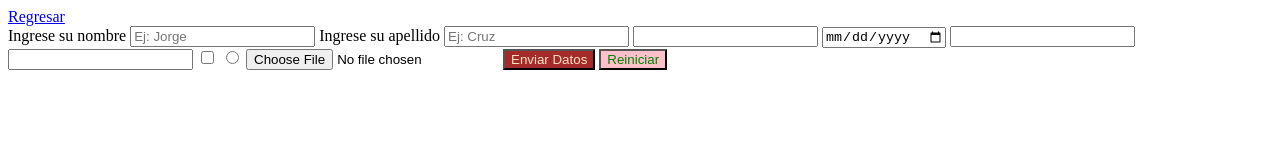
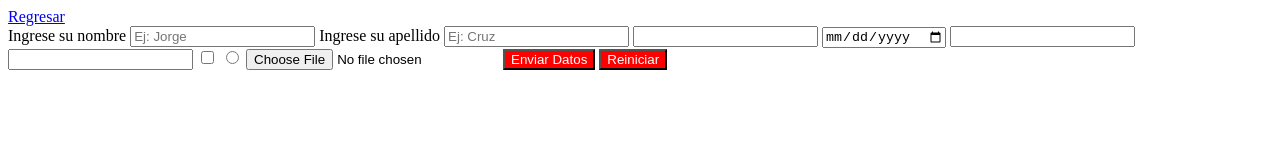
Before and after one commit to joshiecruz/Pruebas-Codigos-MisionTIC, a plain HTML site: page formulario.html in a window 1280 px wide. Drawn offline with Linux system fonts and the light colour scheme.

Commit message:
Agregar estilos con etiqueta Style

```diff
--- a/formulario.html
+++ b/formulario.html
@@ -6,6 +6,12 @@
     <meta http-equiv="X-UA-Compatible" content="IE=edge">
     <meta name="viewport" content="width=device-width, initial-scale=1.0">
     <title>Formulario</title>
+    <style>
+        button {
+            background-color: red;
+            color: white;
+        }
+    </style>
 </head>
 
 <body>
@@ -28,8 +34,8 @@
         <input type="checkbox" />
         <input type="radio" />
         <input type="file" />
-        <button type="submit" style="color:bisque;background-color: brown;">Enviar Datos </button>
-        <button type="reset" style="color:green;background-color:pink;">Reiniciar </button>
+        <button type="submit">Enviar Datos </button>
+        <button type="reset">Reiniciar </button>
 
     </form>
 </body>
```
